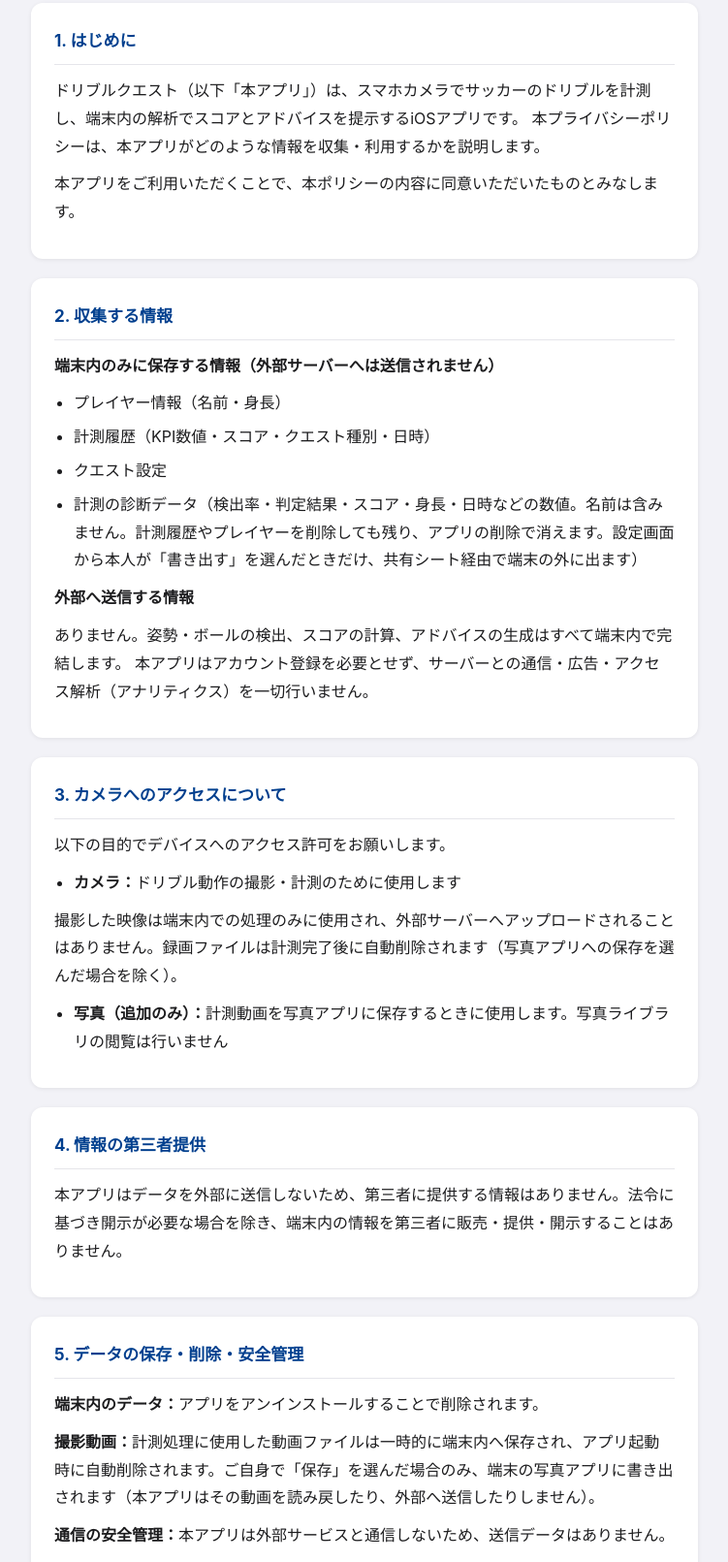
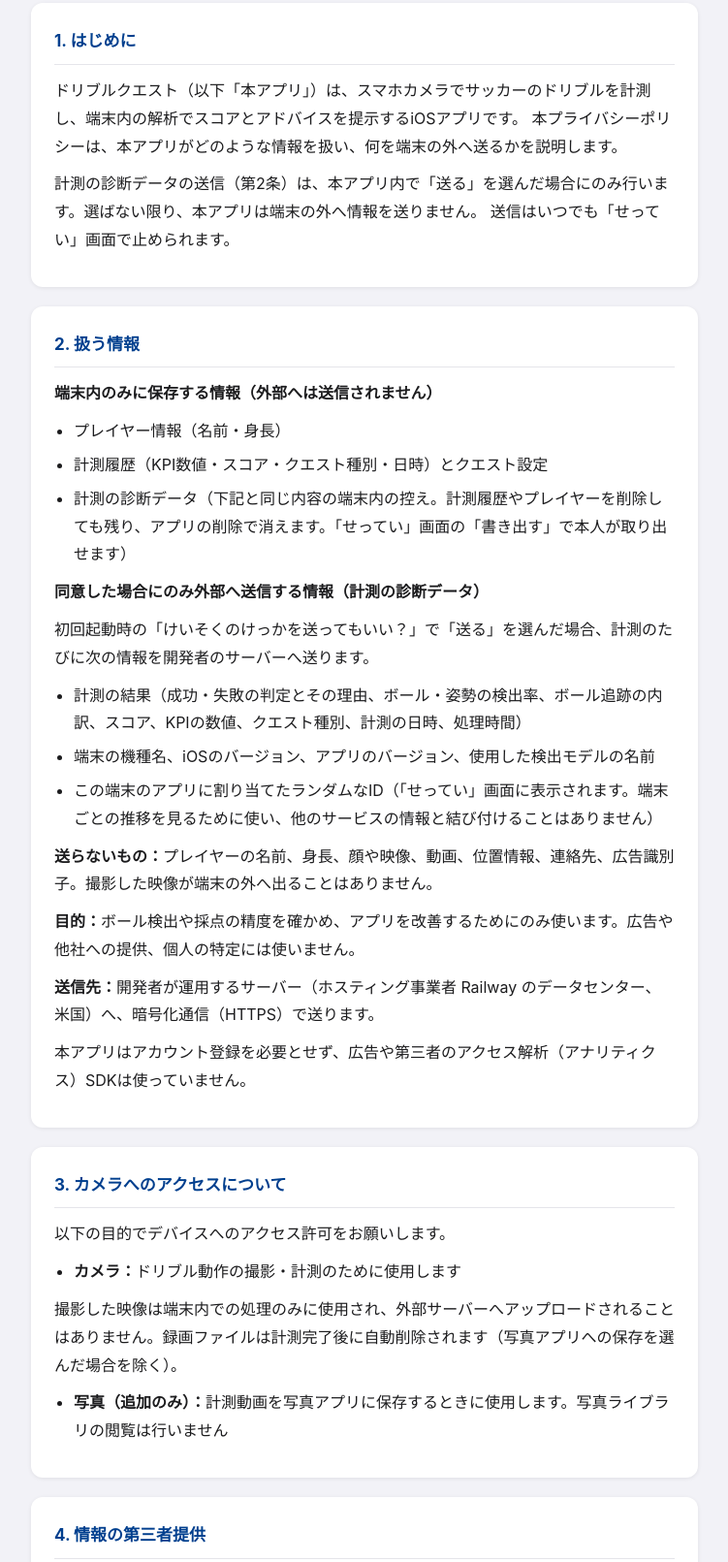
Before and after one commit to soccer-goal-apps/dribble-quest-privacy, a plain HTML site: page index.html in a window 1280 px wide. Shown: the part 185-1796 px from the top of the page at 97% size, without its empty margins (264-1015 px from the left). Drawn offline with Linux system fonts and the light colour scheme.

Commit message:
2.1.2: 同意した場合にのみ計測の診断データを開発者のサーバーへ送る機能に合わせて §1〜§7 を書き直す
送る内容（数値・判定・機種 / iOS / アプリ版 / モデル名・端末のアプリの ID）、送らないもの（名前・身長・顔・動画・位置）、
目的、送信先（Railway・米国・HTTPS）、委託、保持と削除（ID を添えてメール。OFF で送信待ちも消える）、
子どもの扱い（保護者の判断）、重要な変更の知らせ方。

Co-Authored-By: Claude Fable 5.1 <noreply@anthropic.com>

```diff
--- a/index.html
+++ b/index.html
@@ -66,28 +66,44 @@
     <h2>1. はじめに</h2>
     <p>
       ドリブルクエスト（以下「本アプリ」）は、スマホカメラでサッカーのドリブルを計測し、端末内の解析でスコアとアドバイスを提示するiOSアプリです。
-      本プライバシーポリシーは、本アプリがどのような情報を収集・利用するかを説明します。
+      本プライバシーポリシーは、本アプリがどのような情報を扱い、何を端末の外へ送るかを説明します。
     </p>
     <p>
-      本アプリをご利用いただくことで、本ポリシーの内容に同意いただいたものとみなします。
+      計測の診断データの送信（第2条）は、本アプリ内で「送る」を選んだ場合にのみ行います。選ばない限り、本アプリは端末の外へ情報を送りません。
+      送信はいつでも「せってい」画面で止められます。
     </p>
   </section>
 
   <section>
-    <h2>2. 収集する情報</h2>
+    <h2>2. 扱う情報</h2>
 
-    <p><strong>端末内のみに保存する情報（外部サーバーへは送信されません）</strong></p>
+    <p><strong>端末内のみに保存する情報（外部へは送信されません）</strong></p>
     <ul>
       <li>プレイヤー情報（名前・身長）</li>
-      <li>計測履歴（KPI数値・スコア・クエスト種別・日時）</li>
-      <li>クエスト設定</li>
-      <li>計測の診断データ（検出率・判定結果・スコア・身長・日時などの数値。名前は含みません。計測履歴やプレイヤーを削除しても残り、アプリの削除で消えます。設定画面から本人が「書き出す」を選んだときだけ、共有シート経由で端末の外に出ます）</li>
+      <li>計測履歴（KPI数値・スコア・クエスト種別・日時）とクエスト設定</li>
+      <li>計測の診断データ（下記と同じ内容の端末内の控え。計測履歴やプレイヤーを削除しても残り、アプリの削除で消えます。「せってい」画面の「書き出す」で本人が取り出せます）</li>
     </ul>
 
-    <p><strong>外部へ送信する情報</strong></p>
+    <p><strong>同意した場合にのみ外部へ送信する情報（計測の診断データ）</strong></p>
     <p>
-      ありません。姿勢・ボールの検出、スコアの計算、アドバイスの生成はすべて端末内で完結します。
-      本アプリはアカウント登録を必要とせず、サーバーとの通信・広告・アクセス解析（アナリティクス）を一切行いません。
+      初回起動時の「けいそくのけっかを送ってもいい？」で「送る」を選んだ場合、計測のたびに次の情報を開発者のサーバーへ送ります。
+    </p>
+    <ul>
+      <li>計測の結果（成功・失敗の判定とその理由、ボール・姿勢の検出率、ボール追跡の内訳、スコア、KPIの数値、クエスト種別、計測の日時、処理時間）</li>
+      <li>端末の機種名、iOSのバージョン、アプリのバージョン、使用した検出モデルの名前</li>
+      <li>この端末のアプリに割り当てたランダムなID（「せってい」画面に表示されます。端末ごとの推移を見るために使い、他のサービスの情報と結び付けることはありません）</li>
+    </ul>
+    <p>
+      <strong>送らないもの：</strong>プレイヤーの名前、身長、顔や映像、動画、位置情報、連絡先、広告識別子。撮影した映像が端末の外へ出ることはありません。
+    </p>
+    <p>
+      <strong>目的：</strong>ボール検出や採点の精度を確かめ、アプリを改善するためにのみ使います。広告や他社への提供、個人の特定には使いません。
+    </p>
+    <p>
+      <strong>送信先：</strong>開発者が運用するサーバー（ホスティング事業者 Railway のデータセンター、米国）へ、暗号化通信（HTTPS）で送ります。
+    </p>
+    <p>
+      本アプリはアカウント登録を必要とせず、広告や第三者のアクセス解析（アナリティクス）SDKは使っていません。
     </p>
   </section>
 
@@ -107,22 +123,28 @@
 
   <section>
     <h2>4. 情報の第三者提供</h2>
-    <p>本アプリはデータを外部に送信しないため、第三者に提供する情報はありません。法令に基づき開示が必要な場合を除き、端末内の情報を第三者に販売・提供・開示することはありません。</p>
+    <p>
+      送信された計測の診断データは、開発者が利用するホスティング事業者（Railway）のサーバーに保管されます。これはデータ処理の委託であり、事業者が独自の目的で利用することはありません。
+      法令に基づき開示が必要な場合を除き、情報を第三者に販売・提供・開示することはありません。
+    </p>
   </section>
 
   <section>
     <h2>5. データの保存・削除・安全管理</h2>
     <p><strong>端末内のデータ：</strong>アプリをアンインストールすることで削除されます。</p>
+    <p><strong>送信された診断データ：</strong>開発者が改善に不要と判断するまで保管します。削除をご希望の場合は、「せってい」画面に表示されるIDを添えて第8条の連絡先へご連絡ください。該当IDのデータを削除します。「せってい」で送信をOFFにすると、以後は送られず、端末内の送信待ちも消えます（すでに送信済みのデータは削除依頼で対応します）。</p>
     <p><strong>撮影動画：</strong>計測処理に使用した動画ファイルは一時的に端末内へ保存され、アプリ起動時に自動削除されます。ご自身で「保存」を選んだ場合のみ、端末の写真アプリに書き出されます（本アプリはその動画を読み戻したり、外部へ送信したりしません）。</p>
-    <p><strong>通信の安全管理：</strong>本アプリは外部サービスと通信しないため、送信データはありません。</p>
+    <p><strong>通信の安全管理：</strong>送信はHTTPSで暗号化します。サーバーへのアクセスは開発者に限られます。</p>
   </section>
 
   <section>
     <h2>6. お子様のプライバシーについて</h2>
     <p>
       本アプリは主に小中学生のサッカー練習を支援することを目的としており、保護者や指導者の方が管理・操作することを想定しています。
-      13歳未満のお子様が本アプリを使用する場合は、保護者の監督のもとでご利用ください。
-      意図せずお子様の個人情報を収集していることが判明した場合は、速やかに削除します。
+      13歳未満のお子様が本アプリを使用する場合は、保護者の監督のもとでご利用ください。送信の同意（第2条）も保護者の方がご判断ください。
+    </p>
+    <p>
+      送信する内容は計測の数値と端末の機種などに限られ、名前・顔・声・映像・位置情報は含みません。意図せずお子様の個人情報を受け取っていることが判明した場合は、速やかに削除します。
     </p>
   </section>
 
@@ -130,7 +152,7 @@
     <h2>7. ポリシーの変更</h2>
     <p>
       本プライバシーポリシーは必要に応じて更新する場合があります。
-      重要な変更がある場合はアプリ内でお知らせします。
+      送る情報や目的が変わるような重要な変更がある場合は、アプリ内（「せってい」画面の説明）とこのページでお知らせし、必要に応じて改めて同意をお願いします。
       最新版は常にこのページでご確認いただけます。
     </p>
   </section>
@@ -144,7 +166,7 @@
     </p>
   </section>
 
-  <p class="updated">最終更新日：2026年10月16日（2.1.2: 端末内に保存する情報に「計測の診断データ」を追記。外部送信なしは変わりません）</p>
+  <p class="updated">最終更新日：2026年10月16日（2.1.2: 同意した場合にのみ計測の診断データを開発者のサーバーへ送る機能を追加。送る内容・目的・送信先・削除方法を記載）</p>
 
 </main>
 
```
